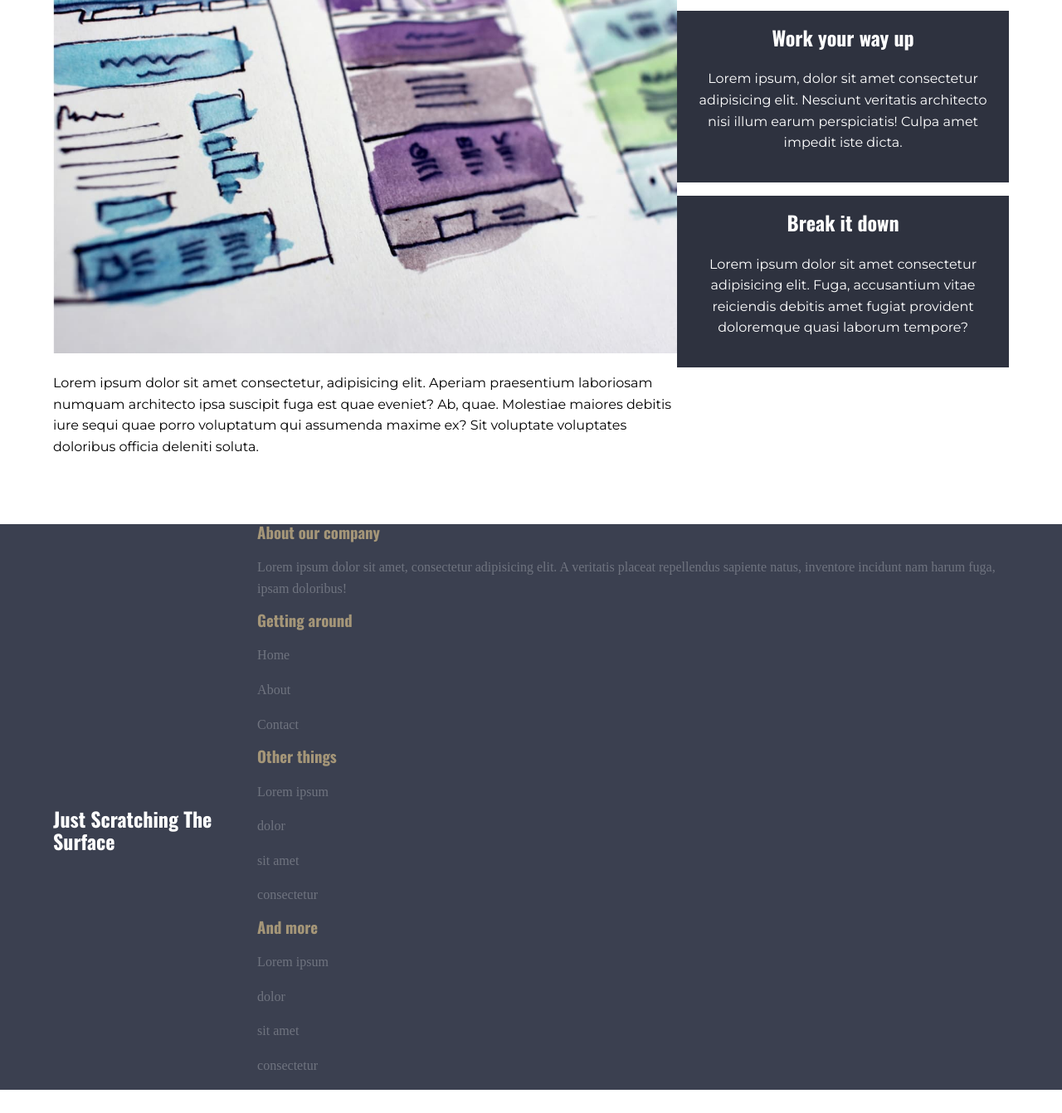
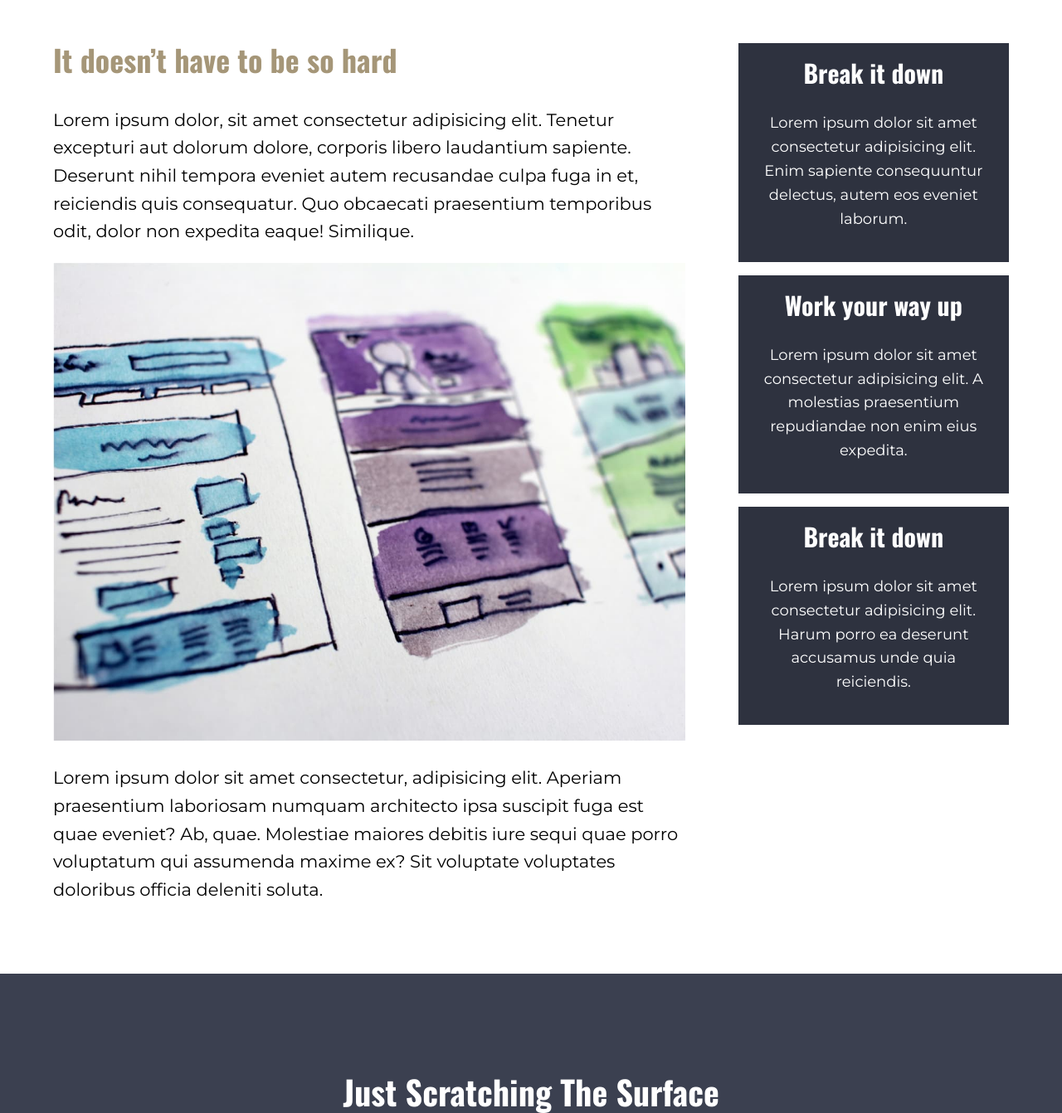
Before and after one commit to Ankitv003/Responsive-Layout-Challenges, a plain HTML site: page final challenge/index.html in a window 1280 px wide. Shown: the part 1144-2486 px from the top of the page at 83% size. Before the commit the page ends 2458 px from the top, so only its background shows below. Drawn offline with nearby package versions, Linux system fonts and the light colour scheme.

Commit message:
:hammer:[refractor][addded changes to medium and large screens]

```diff
--- a/final challenge/index.html
+++ b/final challenge/index.html
@@ -14,7 +14,7 @@
   </head>
   <body>
     <header>
-      <div class="container row">
+      <div class="container row nav-row">
         <button class="nav-toggle" aria-label="open navigation">
           <span class="hamburger"></span>
         </button>
@@ -46,7 +46,7 @@
             >
           </h1>
         </div>
-        <div class="col">
+        <div class="col change-self">
           <p class="header-content">
             Lorem ipsum dolor sit amet consectetur adipisicing elit. Odio,
             repellendus sequi aspernatur veniam molestias aliquam velit sapiente
@@ -56,8 +56,9 @@
         </div>
       </div>
     </section>
+    <!----------------------- content-section-one-------------------------------------->
     <section class="content-section-one">
-      <div class="container row">
+      <div class="container row increase-gap">
         <div class="col">
           <h4 class="content-section-one-header">Mobile-first</h4>
           <p class="content-section-one-text">
@@ -85,9 +86,10 @@
         </div>
       </div>
     </section>
+    <!-- ------------------------------content-section-two---------------------- -->
     <section class="content-section-two">
-      <div class="container row">
-        <div class="col">
+      <div class="container row change-for-media">
+        <div class="col col-one">
           <h3 class="content-section-two-main-header">
             It doesn’t have to be so hard
           </h3>
@@ -108,43 +110,41 @@
           </p>
         </div>
 
-        <div class="col">
-          <div class="content-section-two-div">
+        <div class="col change-direction col-two">
+          <div class="content-section-two-elem-div">
             <h3 class="content-section-two-elem-header">Break it down</h3>
             <p class="content-section-two-elem-text">
-              Lorem ipsum dolor sit amet consectetur adipisicing elit. Est, eos
-              dolorem! Ex repudiandae iste iure laudantium reprehenderit,
-              perferendis iusto aspernatur!
+              Lorem ipsum dolor sit amet consectetur adipisicing elit. Enim
+              sapiente consequuntur delectus, autem eos eveniet laborum.
             </p>
           </div>
-          <div class="content-section-two-div">
+          <div class="content-section-two-elem-div">
             <h3 class="content-section-two-elem-header">Work your way up</h3>
             <p class="content-section-two-elem-text">
-              Lorem ipsum, dolor sit amet consectetur adipisicing elit. Nesciunt
-              veritatis architecto nisi illum earum perspiciatis! Culpa amet
-              impedit iste dicta.
+              Lorem ipsum dolor sit amet consectetur adipisicing elit. A
+              molestias praesentium repudiandae non enim eius expedita.
             </p>
           </div>
-          <div class="content-section-two-div">
+          <div class="content-section-two-elem-div">
             <h3 class="content-section-two-elem-header">Break it down</h3>
             <p class="content-section-two-elem-text">
-              Lorem ipsum dolor sit amet consectetur adipisicing elit. Fuga,
-              accusantium vitae reiciendis debitis amet fugiat provident
-              doloremque quasi laborum tempore?
+              Lorem ipsum dolor sit amet consectetur adipisicing elit. Harum
+              porro ea deserunt accusamus unde quia reiciendis.
             </p>
           </div>
         </div>
       </div>
     </section>
+    <!-- -----------------------------------footer-------------------------------- -->
     <footer class="footer">
+      <div class="col">
+        <h1 class="footer-title">just scratching the surface</h1>
+      </div>
       <div class="container row">
-        <div class="col">
-          <h1 class="footer-title">just scratching the surface</h1>
-        </div>
-        <div class="col">
+        <div class="col footer-flex">
           <div class="col">
             <h3 class="footer-content-header">About our company</h3>
-            <p>
+            <p class="footer-content-text footer-main-para">
               Lorem ipsum dolor sit amet, consectetur adipisicing elit. A
               veritatis placeat repellendus sapiente natus, inventore incidunt
               nam harum fuga, ipsam doloribus!
@@ -152,23 +152,23 @@
           </div>
           <div class="col">
             <h3 class="footer-content-header">Getting around</h3>
-            <p>Home</p>
-            <p>About</p>
-            <p>Contact</p>
+            <p class="footer-content-text">Home</p>
+            <p class="footer-content-text">About</p>
+            <p class="footer-content-text">Contact</p>
           </div>
           <div class="col">
             <h3 class="footer-content-header">Other things</h3>
-            <p>Lorem ipsum</p>
-            <p>dolor</p>
-            <p>sit amet</p>
-            <p>consectetur</p>
+            <p class="footer-content-text">Lorem ipsum</p>
+            <p class="footer-content-text">dolor</p>
+            <p class="footer-content-text">sit amet</p>
+            <p class="footer-content-text">consectetur</p>
           </div>
-          <div class="col">
+          <div class="col last-footer">
             <h3 class="footer-content-header">And more</h3>
-            <p>Lorem ipsum</p>
-            <p>dolor</p>
-            <p>sit amet</p>
-            <p>consectetur</p>
+            <p class="footer-content-text">Lorem ipsum</p>
+            <p class="footer-content-text">dolor</p>
+            <p class="footer-content-text">sit amet</p>
+            <p class="footer-content-text">consectetur</p>
           </div>
         </div>
       </div>
--- a/final challenge/style.css
+++ b/final challenge/style.css
@@ -60,7 +60,7 @@ h3 {
 .header-title {
   font-family: "Oswald", sans-serif;
   font-weight: 700;
-  font-size: 3rem;
+  font-size: 4.5rem;
 }
 
 .header__title--break {
@@ -69,7 +69,7 @@ h3 {
 
 .header-content {
   font-family: "Montserrat", sans-serif;
-  font-size: 1rem;
+  font-size: 1.25rem;
 }
 
 .learn-btn {
@@ -81,7 +81,7 @@ h3 {
   font-weight: 700;
   text-transform: uppercase;
   color: #fff;
-  font-size: 1rem;
+  font-size: 1.25rem;
 }
 
 /* ----------------------------------------------------------------------- */
@@ -94,27 +94,27 @@ h3 {
   color: #a59678;
   font-family: "Oswald", sans-serif;
   font-weight: 700;
-  font-size: 1.5rem;
+  font-size: 2rem;
   margin-bottom: 0;
 }
 .content-section-one-text {
-  font-size: 1rem;
+  font-size: 1.25rem;
   font-family: "Montserrat", sans-serif;
 }
 /* ----------------------------------------------------------------------- */
 .content-section-two-main-header {
   color: #a59678;
-  font-size: 1.7rem;
+  font-size: 2rem;
   font-family: "Oswald", sans-serif;
   font-weight: 700;
 }
 
 .content-section-two-main-text {
-  font-size: 1rem;
+  font-size: 1.25rem;
   font-family: "Montserrat", sans-serif;
 }
 
-.content-section-two-div {
+.content-section-two-elem-div {
   text-align: center;
   background-color: #2e323f;
   color: #fff;
@@ -124,29 +124,42 @@ h3 {
 .content-section-two-elem-header {
   font-family: "Oswald", sans-serif;
   font-weight: 700;
-  font-size: 1.5rem;
+  font-size: 2rem;
 }
 .content-section-two-elem-text {
-  font-size: 1rem;
+  font-size: 1.25rem;
   font-family: "Montserrat", sans-serif;
 }
 /* ----------------------------------------------------------------------- */
 .footer {
   background-color: #3b4050;
   color: #6f737f;
+  text-align: center;
 }
 .footer-title {
   padding-top: 3em;
   color: #fff;
   text-transform: capitalize;
-  font-size: 1.5rem;
+  font-size: 2.5rem;
   font-family: "Oswald", sans-serif;
   font-weight: 700;
 }
 .footer-content-header {
+  margin-top: 2.5em;
   color: #a59678;
   font-family: "Oswald", sans-serif;
   font-weight: 700;
+  font-size: 2rem;
+}
+
+.footer-content-text {
+  font-size: 1.25rem;
+  font-family: "Montserrat", sans-serif;
+}
+
+.last-footer .footer-content-text:last-child {
+  margin-bottom: 0;
+  padding-bottom: 4em;
 }
 /* ----------------------------------------------------------------------- */
 .logo {
@@ -232,7 +245,7 @@ h3 {
 }
 .nav__item {
   margin-bottom: 1em;
-  font-size: 1.125rem;
+  font-size: 1.25rem;
 }
 .nav__link {
   text-decoration: none;
@@ -243,7 +256,7 @@ h3 {
   padding: 0.3em 1em;
   border-radius: 100px;
 }
-@media (min-width: 700px) {
+@media (min-width: 722px) {
   .nav-toggle {
     display: none;
   }
@@ -257,7 +270,7 @@ h3 {
   }
   .nav__item {
     margin: 0;
-    margin-left: 2em;
+    margin-left: 2.5em;
   }
   .nav__list {
     display: flex;
@@ -268,4 +281,94 @@ h3 {
     align-items: center;
     justify-content: space-between;
   }
+  .nav-row {
+    align-items: flex-end;
+  }
+  /* ----------------------------------------------------- */
+
+  .header-title {
+    font-size: 5.625rem;
+  }
+  .header-content {
+    font-size: 1.5rem;
+  }
+  .learn-btn {
+    font-size: 1.5rem;
+  }
+  .header-section {
+    gap: 12em;
+  }
+  .col {
+    width: 100%;
+  }
+  .change-self {
+    margin-top: 2.5em;
+  }
+  /* ------------------------------------------------------- */
+  .content-section-one-header {
+    font-size: 1.875rem;
+  }
+  .content-section-one-text {
+    font-size: 1.125rem;
+  }
+  .increase-gap {
+    gap: 6em;
+  }
+  /* ---------------------------------------------------------- */
+
+  .content-section-two-main-header {
+    font-size: 2.25rem;
+  }
+  .content-section-two-main-text {
+    font-size: 1.3125rem;
+  }
+  .content-section-two-elem-header {
+    font-size: 1.875rem;
+  }
+  .content-section-two-elem-text {
+    font-size: 1.125rem;
+  }
+
+  .col-one {
+    width: 70%;
+  }
+  .col-two {
+    align-self: baseline;
+    width: 30%;
+  }
+  .change-for-media {
+    gap: 4em;
+  }
+  /* ------------------------------------------------------------- */
+  .footer-flex {
+    display: flex;
+    justify-content: space-between;
+    text-align: left;
+    gap:2em
+  }
+  .footer-title {
+    margin-top: 0;
+  }
+
+
+@media (min-width: 700px) and (max-width: 1000px) {
+  .change-for-media {
+    display: flex;
+    align-items: center;
+    justify-content: space-between;
+    flex-direction: column;
+  }
+  .change-direction {
+    display: flex;
+    gap: 1em;
+  }
+  .increase-gap {
+    display: block;
+  }
+  .content-section-one-header {
+    font-size: 2rem;
+  }
+  .content-section-one-text {
+    font-size: 1.5rem;
+  }
 }
```
